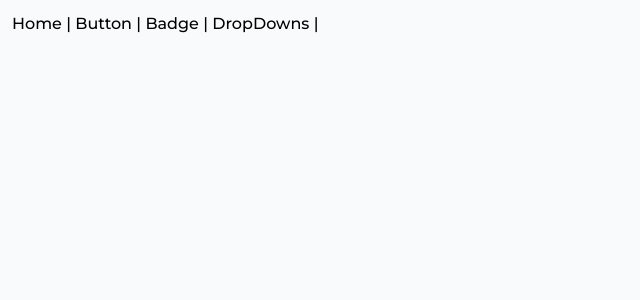
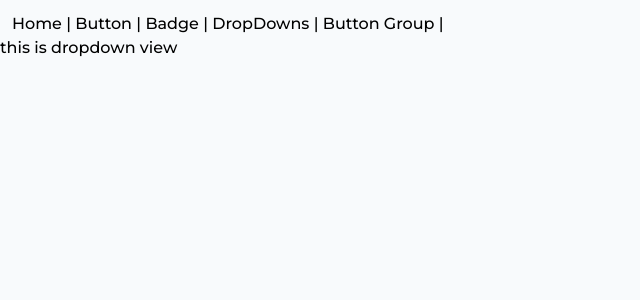
Before and after one commit to quachthientai/vuez-component-library, a Vue app: page /dropdown in a window 1280 px wide. Shown: the top 300 px of the page, without its empty margins (0-640 px from the left). Built offline with nearby package versions, Linux system fonts and the light colour scheme; a web font is replaced by a local one.

Commit message:
add style file for drop down component

```diff
--- a/src/App.vue
+++ b/src/App.vue
@@ -16,6 +16,7 @@
     <router-link to="/button">Button</router-link> |
     <router-link to="/badge">Badge</router-link> |
     <router-link to="/dropdown">DropDowns</router-link> |
+    <router-link to="/button-group">Button Group</router-link> |
   </div>
   <router-view />
 
--- a/src/components/Dropdown/Dropdown.vue
+++ b/src/components/Dropdown/Dropdown.vue
@@ -1,5 +1,6 @@
 <script>
-   import Button from '../Button/Button.vue';
+   import Button from '@/components/Button/Button.vue';
+   import Icon from '@iconify/vue';
    export default {
       name: 'Dropdown',
       components: {
--- a/src/router/index.js
+++ b/src/router/index.js
@@ -1,11 +1,9 @@
 import { createRouter, createWebHistory, createWebHashHistory } from 'vue-router';
-import ButtonView from '@/views/ButtonView.vue'
-import HomeView from '@/views/HomeView.vue'
 
 const routes = [
    {
       path: '/',
-      name: 'home',
+      name: 'Home',
       component: () => import('@/views/HomeView.vue')
    },
    {
@@ -22,6 +20,11 @@ const routes = [
       path: '/dropdown',
       name: 'dropdown',
       component: () => import('@/views/DropDownView.vue')
+   },
+   {
+      path: '/button-group',
+      name: 'button-group',
+      component: () => import('@/views/ButtonGroupView.vue')
    }
 ]
 
--- a/src/views/ButtonGroupView.vue
+++ b/src/views/ButtonGroupView.vue
@@ -3,14 +3,13 @@
     export default{
         name:'ButtonGroupView',
         components:{
-
             ButtonGroup
         }
     }
 </script>
 
 <template>
-
+    This is button group view
 </template>
 
 <style lang="scss">
--- a/src/views/DropDownView.vue
+++ b/src/views/DropDownView.vue
@@ -9,7 +9,7 @@
 </script>
 
 <template>
-
+   this is dropdown view
 </template>
 
 <style lang="scss">
```
